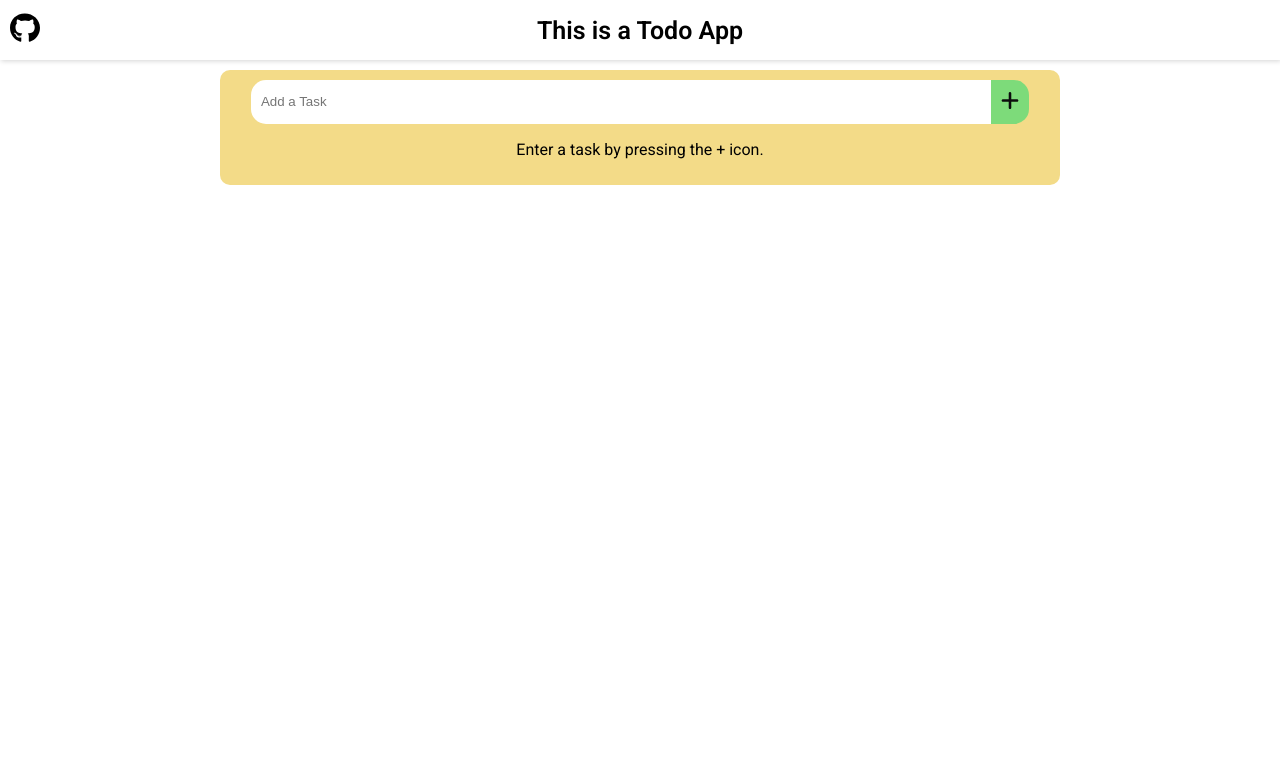
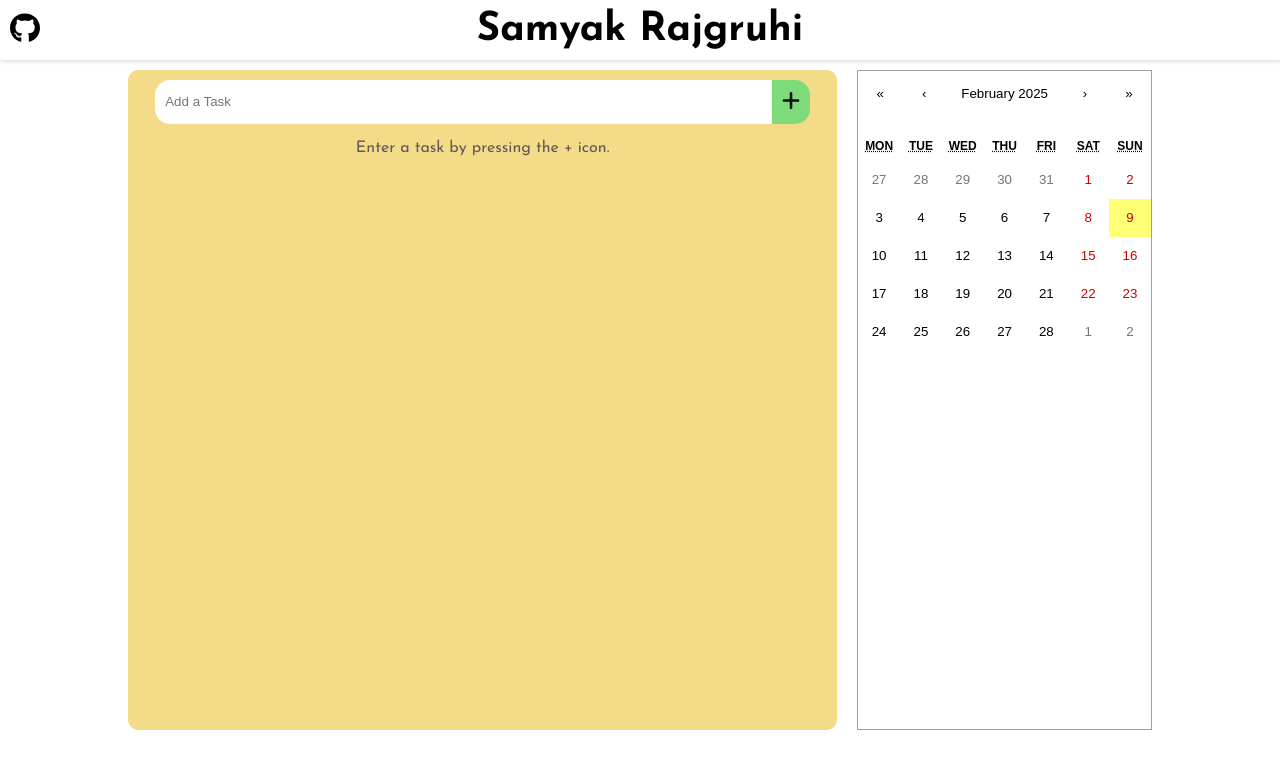
Before and after one commit to samyakrajgruhi/Todo-React-Vite-Node, a React (Vite) app: page / in a window 1280 px wide. Shown: the top 768 px of the page. Built offline with nearby package versions, Linux system fonts and the light colour scheme.

Commit message:
added calendar(just a calendar), changed font

```diff
--- a/index.html
+++ b/index.html
@@ -7,15 +7,16 @@
     <link rel="preconnect" href="https://fonts.googleapis.com">
     <link rel="preconnect" href="https://fonts.gstatic.com" crossorigin>
     <link href="https://fonts.googleapis.com/css2?family=Roboto:ital,wght@0,100..900;1,100..900&display=swap" rel="stylesheet">
+  <link href="https://fonts.googleapis.com/css2?family=Josefin+Sans:ital,wght@0,100..700;1,100..700&display=swap" rel="stylesheet">
 
   </head>
   <body>
     <header class="header-section">
       <a class="right-section" href="https://github.com/samyakrajgruhi" target="_blank"><img src="/src/assets/github-brands-solid.svg"></a>
-      <div class="header-title">This is a Todo App</div>
+      <div class="header-title">Samyak Rajgruhi</div>
     </header>
 
-    <div id="root" class="main-container"></div>
+    <div id="root" class="root"></div>
     <script type="module" src="/src/main.jsx"></script>
     <script src="https://kit.fontawesome.com/54a1ef740a.js" crossorigin="anonymous"></script>
   </body>
--- a/package.json
+++ b/package.json
@@ -12,6 +12,7 @@
   "dependencies": {
     "prop-types": "^15.8.1",
     "react": "^19.0.0",
+    "react-calendar": "^5.1.0",
     "react-dom": "^19.0.0"
   },
   "devDependencies": {
--- a/src/App.css
+++ b/src/App.css
@@ -0,0 +1,17 @@
+.main-container{
+   padding:10px;
+   display:flex;
+   background-color: rgb(243, 219, 136);
+
+   min-height: 80vh;
+   align-items: center;
+   width:80%;
+   flex-direction:column;
+   border-radius: 10px;
+
+   transition: box-shadow 0.3s;
+}
+
+.main-container:hover{
+   box-shadow: 0px 1px 15px rgb(187, 181, 181);
+}
--- a/src/App.jsx
+++ b/src/App.jsx
@@ -1,13 +1,15 @@
 import {useState} from 'react';
 import DisplayTask from './components/DisplayTask';
 import InputSection from './components/InputSection';
+
 import './App.css';
+
 
 function App(){
    const [tasks,setTasks] = useState([]);
 
    return (
-      <>
+      <div className='main-container'>
          <InputSection
             tasks={tasks}
             setTasks={setTasks}
@@ -16,9 +18,8 @@ function App(){
             setTasks={setTasks}
             tasks={tasks}
          />
-      </>
+      </div>
    );
 }
 
-
 export default App;
--- /dev/null
+++ b/src/components/DisplayCalendar.jsx
@@ -0,0 +1,10 @@
+import Calendar from "react-calendar";
+import "react-calendar/dist/Calendar.css";
+
+
+export default function DisplayCalendar(){
+
+   return (
+      <Calendar />
+   );
+}
--- a/src/components/DisplayTask.css
+++ b/src/components/DisplayTask.css
@@ -4,6 +4,7 @@
 
 .no-task{
    margin:16px;
+   color:rgb(99, 87, 87);
 }
 
 .task-container{
@@ -21,7 +22,13 @@
    border-width: 0px;
    border-bottom-width: 1px;
 
-   transition: box-shadow 0.2s;
+   transition: box-shadow 0.2s,transform 0.3s ease, opacity 0.3s ease;
+
+}
+
+.task-container.checked {
+   transform: translateY(20px);
+   opacity: 0.6;
 }
 
 .task-container:hover{
--- a/src/components/DisplayTask.jsx
+++ b/src/components/DisplayTask.jsx
@@ -36,7 +36,7 @@ function DisplayTask({setTasks, tasks}){
             return (
                <div
                   key={task.id}
-                  className="task-container"
+                  className={`task-container ${task.checked ? 'checked' : ''}`}
                >
                   <input
                      checked={task.checked}
--- a/src/components/InputSection.jsx
+++ b/src/components/InputSection.jsx
@@ -2,7 +2,7 @@ import PropTypes from "prop-types";
 import {useRef,useState} from 'react';
 import './InputSection.css';
 import PlusIcon from '../assets/plus-solid.svg';
-import ErrorIcon from '../assets/plus-solid-animated.svg';
+import EditIcon from '../assets/edit-icon.svg';
 
 function InputSection({tasks,setTasks}){
    const taskInputRef = useRef(null);
@@ -11,11 +11,11 @@ function InputSection({tasks,setTasks}){
    function AddTask(){
       const taskInputElem = taskInputRef.current;
       if(taskInputElem.value === ''){
-         setButtonIcon(ErrorIcon); // Change to error icon
+         setButtonIcon(EditIcon); // Change to error icon
          setTimeout(() => {
             setButtonIcon(PlusIcon);
             console.log('bruh') // Revert back to plus icon after 2 seconds
-         }, 2000);
+         }, 1500);
          return;
       }
       setTasks([
--- a/src/index.css
+++ b/src/index.css
@@ -1,15 +1,10 @@
 body{
    padding-top:70px;
-   padding-bottom: 50px;
-   font-family: Roboto,Arial;
+   padding-bottom: 40px;
+   font-family: "Josefin Sans", serif;
 
    width:80%;
    margin:auto;
-
-   display:flex;
-
-   justify-content: center;
-
 
 }
 
@@ -33,8 +28,8 @@ body{
 }
 
 .header-title{
-   font-size:25px;
-   font-weight: 600;
+   font-size:40px;
+   font-weight: 900;
 }
 
 .right-section{
@@ -46,19 +41,9 @@ body{
    width:30px;
 }
 
-.main-container{
-   padding:10px;
+.root{
    display:flex;
-   background-color: rgb(243, 219, 136);
-
-   align-items: center;
-   width:80%;
-   flex-direction:column;
-   border-radius: 10px;
-
-   transition: box-shadow 0.3s;
+   flex-direction: row;
+   justify-content: center;
+   column-gap:20px;
 }
-
-.main-container:hover{
-   box-shadow: 0px 1px 15px rgb(187, 181, 181);
-}
--- a/src/main.jsx
+++ b/src/main.jsx
@@ -1,9 +1,11 @@
 import { StrictMode } from 'react'
 import { createRoot } from 'react-dom/client'
 import App from './App.jsx'
+import DisplayCalendar from './components/DisplayCalendar';
 
 createRoot(document.getElementById('root')).render(
   <StrictMode>
     <App />
+    <DisplayCalendar />
   </StrictMode>,
 )
```
Also changed, not shown: 1 other file (tests, documents, lock files or other folders).
